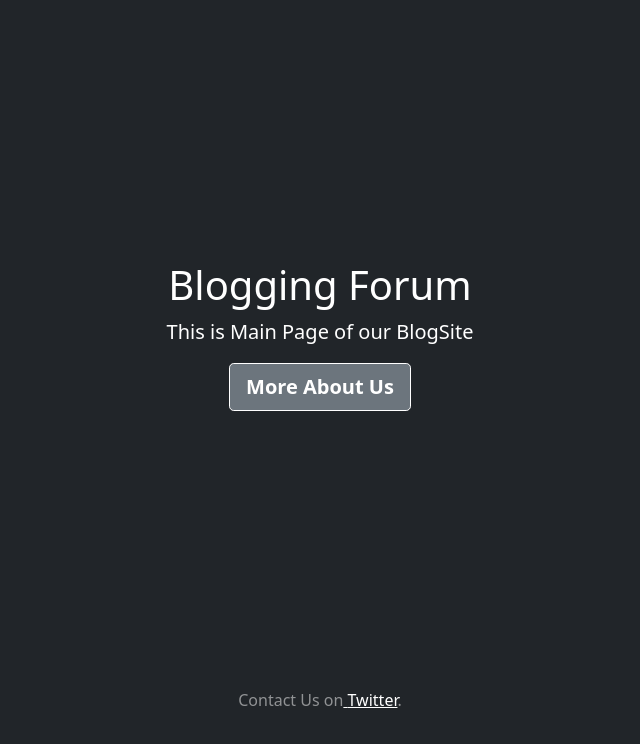
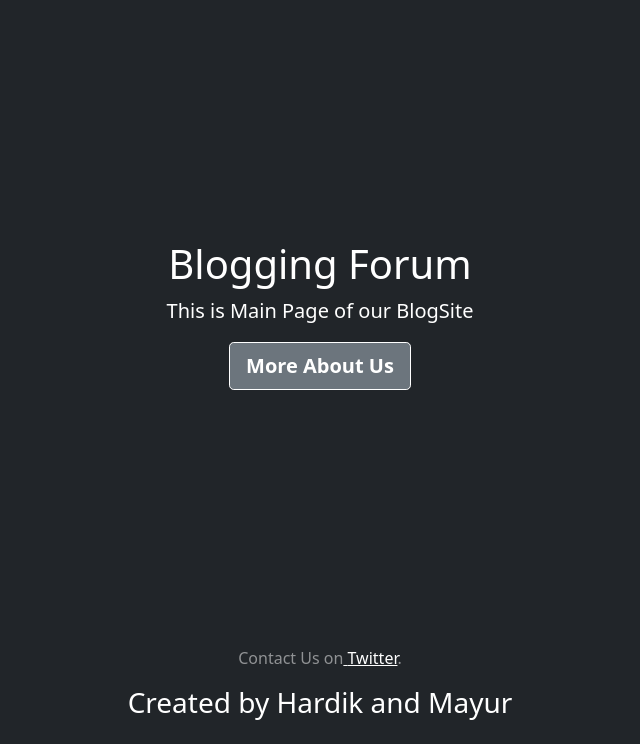
Before and after one commit to mayur07032002/BlogSite1, a Django app: page / in a window 1280 px wide. Shown: the part 56-800 px from the top of the page, without its empty margins (320-960 px from the left). Run offline with Django 3.2, Linux system fonts and the light colour scheme; some libraries are stand-ins or nearby versions.

Commit message:
Update index.html
Sun be o!!! Isme maine third last line mein created by dala hai.Isko maine pull request ke demo ke liye kiya hu.
Tu isko merge kar lena aur batana kya hota to.

```diff
--- a/BlogSite/templates/index.html
+++ b/BlogSite/templates/index.html
@@ -73,6 +73,7 @@
 
 <footer class="mt-auto text-white-50">
   <p>Contact Us on<a href="https://getbootstrap.com/" class="text-white"> </a><a href="https://twitter.com/mdo" class="text-white">Twitter</a>.</p>
+  <h3 class="text-white">Created by Hardik and Mayur</h3>
 </footer>
 </div>
 
```
